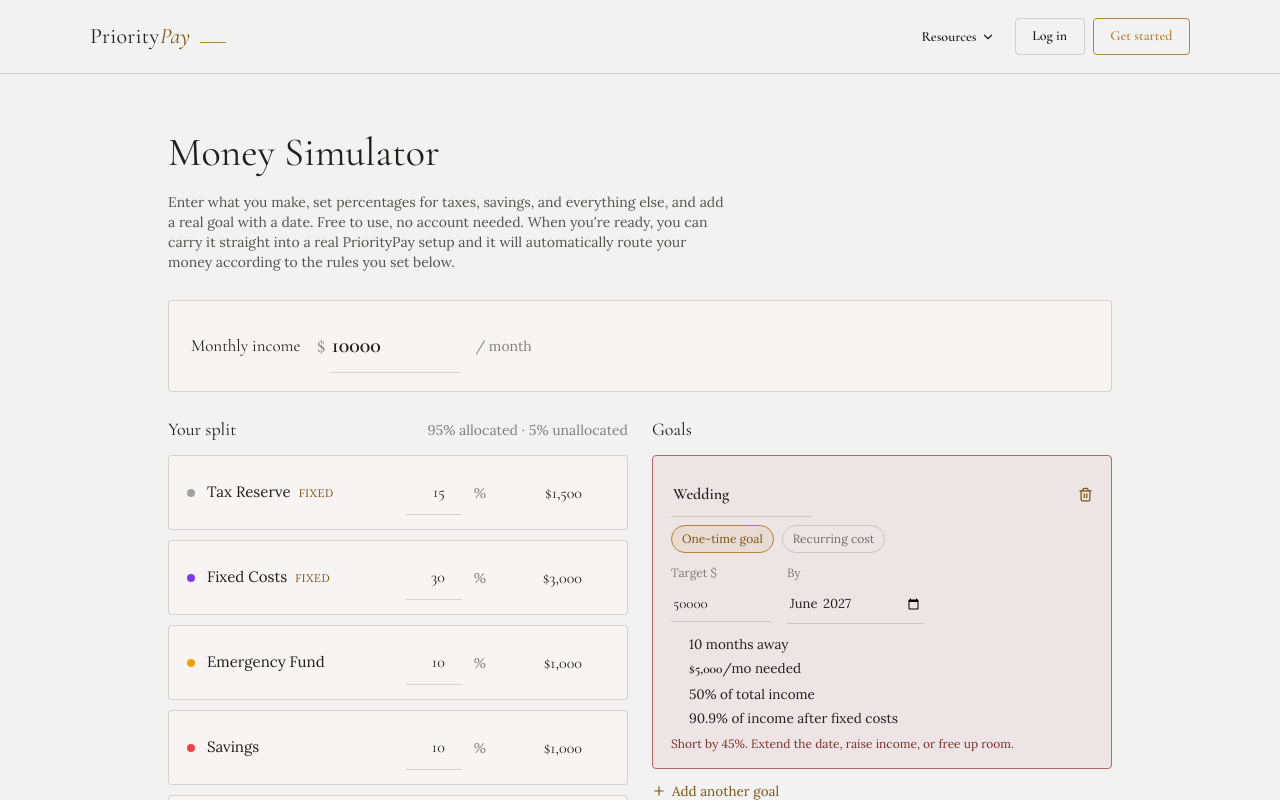
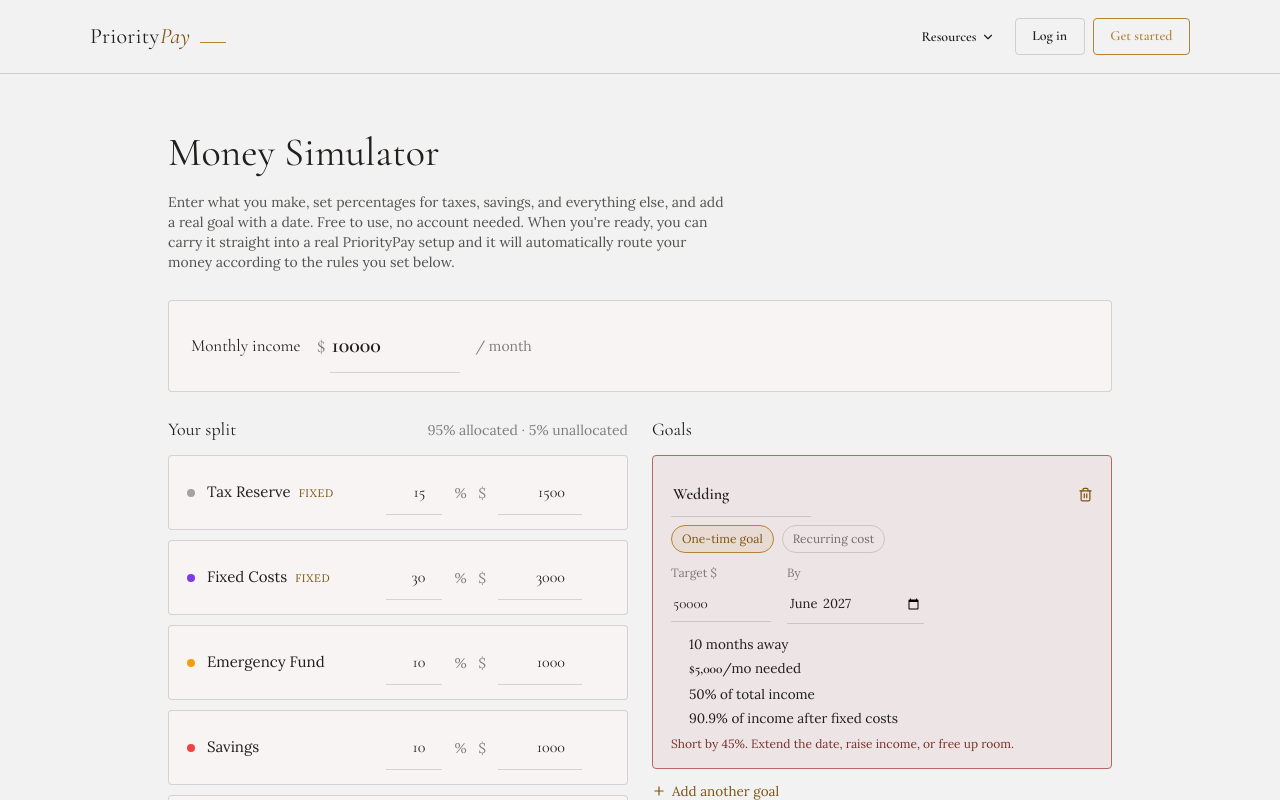
Before and after one commit to meganmahoney123/prioritypay-simple, a Next.js app: page /calculators/moneysimulator in a window 1280 px wide. Shown: the top 800 px of the page. Built offline with nearby package versions, Linux system fonts and the light colour scheme.

Commit message:
Make split dollar amounts editable, two-way linked to percentages

```diff
--- a/components/MoneySimulator.js
+++ b/components/MoneySimulator.js
@@ -53,6 +53,16 @@ export default function MoneySimulator({
   const remainingPct = Math.round((100 - totalPct) * 10) / 10;
 
   const updateRow = (id, patch) => setRows((prev) => prev.map((r) => (r.id === id ? { ...r, ...patch } : r)));
+  // Dollar amount is always derived from income * pct -- pct stays the
+  // single source of truth in state (that's what actually gets saved to
+  // real split rules). Editing the dollar field just back-solves for the
+  // pct that produces it, so typing a target amount and typing a
+  // percentage land on the same number either way.
+  const updateRowDollar = (id, dollarValue) => {
+    const dollar = Math.max(0, Number(dollarValue) || 0);
+    const pct = income > 0 ? Math.round((dollar / income) * 10000) / 100 : 0;
+    updateRow(id, { pct: Math.min(100, pct) });
+  };
   const removeRow = (id) => setRows((prev) => prev.filter((r) => r.id !== id));
   const addRow = () =>
     setRows((prev) => [
@@ -141,14 +151,21 @@ export default function MoneySimulator({
                   type="number"
                   min={0}
                   max={100}
+                  step={0.1}
                   value={r.pct}
                   onChange={(e) => updateRow(r.id, { pct: Math.max(0, Math.min(100, Number(e.target.value) || 0)) })}
                   style={ledgerInputStyle({ width: 56, textAlign: "right", fontFamily: "var(--font-heading)", fontSize: 16 })}
                 />
                 <span className="text-sm" style={{ color: "color-mix(in srgb, var(--color-text) 55%, transparent)" }}>%</span>
-                <span style={{ fontFamily: "var(--font-heading)", fontSize: 16, minWidth: 84, textAlign: "right" }}>
-                  {currency((income * (r.pct || 0)) / 100)}
-                </span>
+                <span className="text-sm" style={{ color: "color-mix(in srgb, var(--color-text) 55%, transparent)" }}>$</span>
+                <input
+                  type="number"
+                  min={0}
+                  step={0.01}
+                  value={Math.round(((income * (r.pct || 0)) / 100) * 100) / 100}
+                  onChange={(e) => updateRowDollar(r.id, e.target.value)}
+                  style={ledgerInputStyle({ width: 84, textAlign: "right", fontFamily: "var(--font-heading)", fontSize: 16 })}
+                />
                 {r.custom ? (
                   <button onClick={() => removeRow(r.id)} aria-label="Remove category" style={{ background: "transparent", border: 0, color: "var(--color-accent-700)", cursor: "pointer" }}>
                     <Trash2 size={15} />
```
